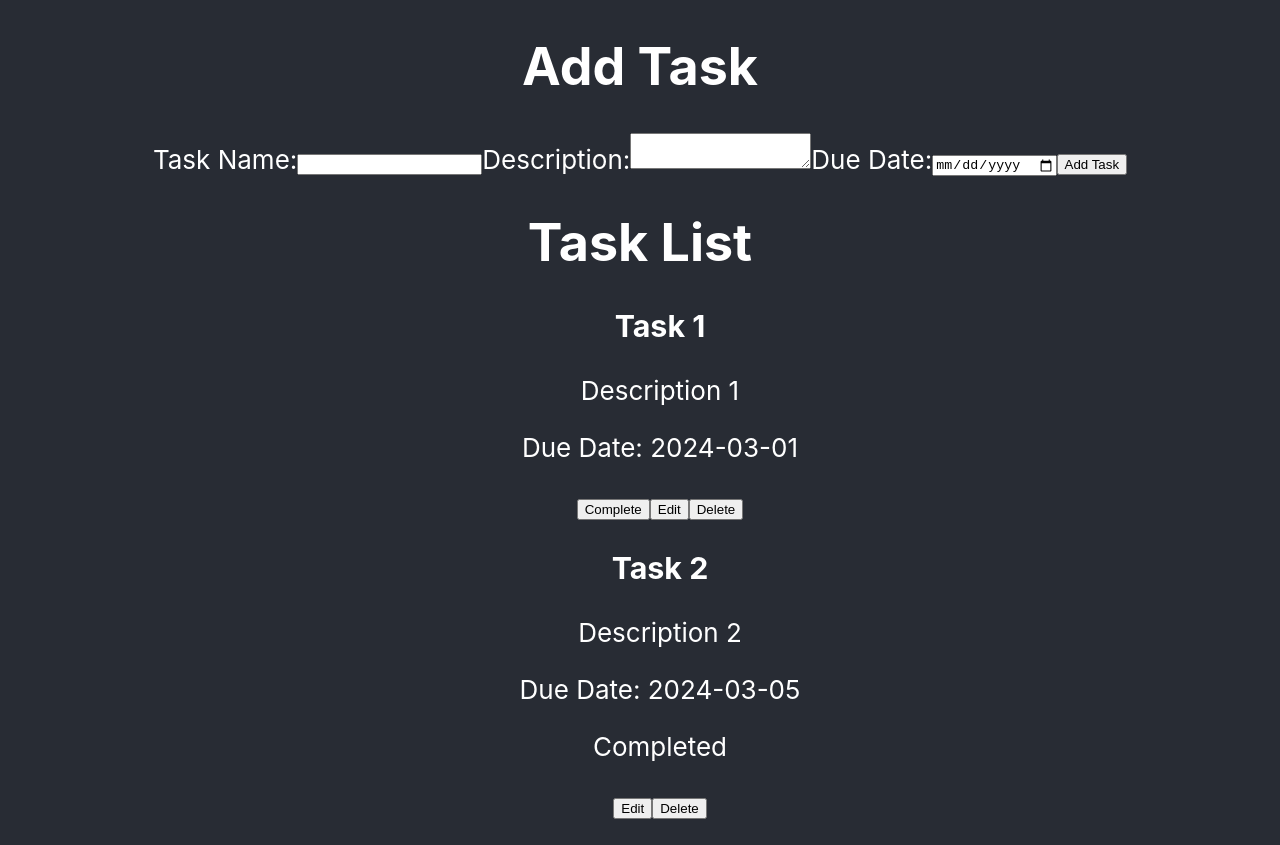
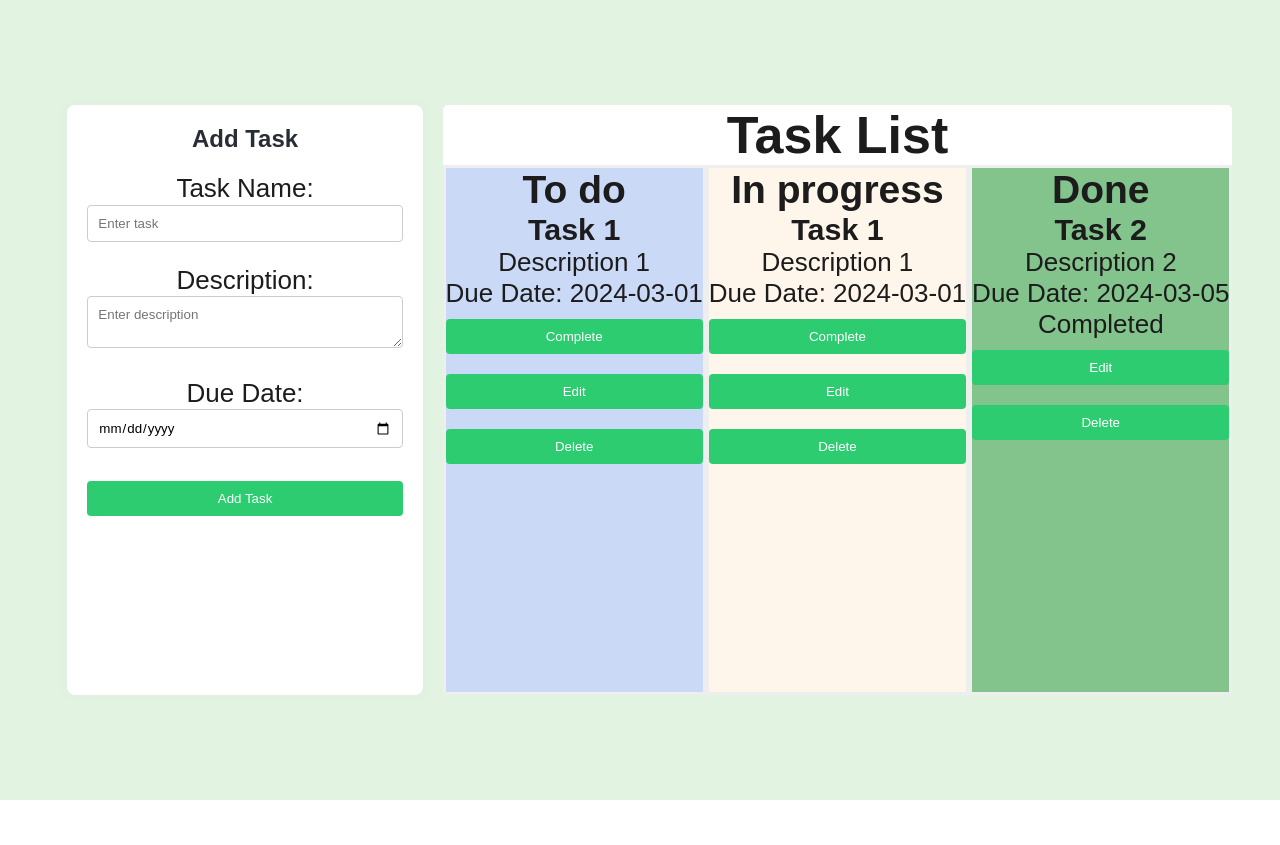
Before and after one commit to ceeygithub/task-manager, a React (Create React App) app: page / in a window 1280 px wide. After the commit the page ends 800 px from the top, so only its background shows below. Built offline with nearby package versions, Linux system fonts and the light colour scheme.

Commit message:
added styling

```diff
--- a/package.json
+++ b/package.json
@@ -9,6 +9,7 @@
     "formik": "^2.4.5",
     "react": "^18.2.0",
     "react-dom": "^18.2.0",
+    "react-icons": "^5.0.1",
     "react-router-dom": "^6.22.1",
     "react-scripts": "5.0.1",
     "web-vitals": "^2.1.4",
--- a/src/App.css
+++ b/src/App.css
@@ -1,6 +1,16 @@
 
+* {
+  margin: 0;
+  padding: 0;
+  box-sizing: border-box;
+  list-style-type: none;
+  font-family: 'Poppins', sans-serif;
+}
+*:focus {
+  outline: none;
+}
 .App {
-  background-color: #282c34;
+  background-color: #e3f3e2;
   min-height: 100vh;
   display: flex;
     text-align: center;
@@ -8,5 +18,94 @@
   align-items: center;
   justify-content: center;
   font-size: calc(10px + 2vmin);
-  color: white;
+  color: rgb(28, 28, 29);
 }
+
+/* General Form Styles */
+.inner-container{
+display: grid;
+grid-template-columns: 1fr 2fr;
+}
+.AddTaskForm {
+  max-width: 90%;
+  /* height: 400px; */
+  margin: 0 auto;
+  padding: 20px;
+  background-color: #fff;
+  box-shadow: 0 0 10px rgba(178, 177, 177, 0.1);
+  border-radius: 8px;
+}
+
+
+.AddTaskForm h1 {
+  font-size: 24px;
+  margin-bottom: 20px;
+  color: #282c34;
+}
+
+.form {
+  display: flex;
+  flex-direction: column;
+}
+
+.AddTaskForm label {
+  margin-bottom: 8px;
+}
+
+.AddTaskForm input,
+.AddTaskForm textarea,
+.AddTaskForm select {
+  width: 100%;
+  padding: 10px;
+  margin-bottom: 15px;
+  border: 1px solid #ccc;
+  border-radius: 4px;
+  box-sizing: border-box;
+}
+
+.AddTaskForm textarea {
+  resize: vertical;
+}
+
+ button {
+  margin: 10px 0;
+  padding: 10px 15px;
+  background-color: #2ecc71;
+  color: #fff;
+  border: none;
+  border-radius: 4px;
+  cursor: pointer;
+  transition: background-color 0.3s;
+}
+
+.AddTaskForm button:hover {
+  background-color: #27ae60;
+}
+
+/* Error Message Styles */
+.AddTaskForm .error-message {
+  color: #e74c3c;
+  margin-top: 5px;
+  font-size: 14px;
+}
+
+/* Media Query for Small Screens */
+@media only screen and (max-width: 600px) {
+  .AddTaskForm {
+    max-width: 100%;
+  }
+}
+
+section{
+  /* width: 23%; */
+    border: 3px solid #eee;
+    padding: 0;
+    margin: 0;
+    text-align: center;
+    background: #ccc;
+
+}
+.tasksSection {
+  height: 60vh;
+  width: 100%;
+}
--- a/src/components/AddTaskForm/AddTaskForm.jsx
+++ b/src/components/AddTaskForm/AddTaskForm.jsx
@@ -2,11 +2,11 @@ import React from 'react';
 import { useFormik } from 'formik';
 import * as Yup from 'yup';
 import  './AddTaskForm'
-// import { useHistory } from 'react-router-dom';
+
 import { useNavigate } from 'react-router-dom';
 
 const AddTaskForm = ({ onAdd }) => {
-//   const history = useHistory();
+
  const navigate = useNavigate();
 
   const formik = useFormik({
@@ -30,11 +30,12 @@ const AddTaskForm = ({ onAdd }) => {
 
   return (
     <div className='AddTaskForm '>
-      <h1>Add Task</h1>
-      <form onSubmit={formik.handleSubmit} >
+      <h1 className='header1'>Add Task</h1>
+      <form onSubmit={formik.handleSubmit}  className='form'>
         <label>
           Task Name:
           <input
+          placeholder="Enter task"
             type="text"
             name="name"
             value={formik.values.name}
@@ -47,6 +48,7 @@ const AddTaskForm = ({ onAdd }) => {
         <label >
           Description:
           <textarea
+          placeholder="Enter description"
             name="description"
             value={formik.values.description}
             onChange={formik.handleChange}
--- a/src/components/AddTaskForm/Addtaskform.css
+++ b/src/components/AddTaskForm/Addtaskform.css
@@ -15,7 +15,7 @@
     margin-bottom: 20px;
 }
 
-.AddTaskForm form {
+.form {
     display: flex;
     flex-direction: column;
 }
--- a/src/components/TaskItem/TaskItem.jsx
+++ b/src/components/TaskItem/TaskItem.jsx
@@ -3,7 +3,7 @@
 import React from 'react';
 const TaskItem = ({ task, onEdit, onDelete, onComplete }) => {
   return (
-    <li>
+    <li style={{ display: 'flex' , flexDirection:'column' }}>
       <h3>{task.name}</h3>
       <p>{task.description}</p>
       <p>Due Date: {task.dueDate}</p>
--- a/src/components/TaskList/TaskList.jsx
+++ b/src/components/TaskList/TaskList.jsx
@@ -1,22 +1,96 @@
+// import React from 'react';
+// import TaskItem from '../TaskItem/TaskItem'
+
+// const TaskList = ({ tasks, onEdit, onDelete, onComplete }) => {
+//   return (
+//     <div>
+//       <h1>Task List</h1>
+//       <ul >
+//         {tasks.map((task) => (
+
+//    <TaskItem
+//             key={task.id}
+//             task={task}
+//             onEdit={onEdit}
+//             onDelete={onDelete}
+//             onComplete={onComplete}
+//           />
+
+//         ))}
+//       </ul>
+//     </div>
+//   );
+// };
+
+// export default TaskList;
+
 import React from 'react';
-import TaskItem from '../TaskItem/TaskItem'
+import TaskItem from '../TaskItem/TaskItem';
 
 const TaskList = ({ tasks, onEdit, onDelete, onComplete }) => {
+  // Categorize tasks into progress, ongoing, and done
+  const progressTasks = tasks.filter((task) => !task.completed);
+  const doneTasks = tasks.filter((task) => task.completed);
+
   return (
-    <div>
+   <div  style={{ display: 'flex', flexDirection: 'column', background: '#fff', borderRadius: '5px 5px 0 0' }}>
      <h1>Task List</h1>
-      <ul style={{ listStyleType: 'none' }}>
-        {tasks.map((task) => (
+        <div style={{ display: 'flex', width: '100%' }}>
+
+      {/* Progress Section */}
+      <section style={{ background: '#CAD9F6' }} >
+        <h2>To do</h2>
+        <ul className='tasksSection'>
+          {progressTasks.map((task) => (
+            <li key={task.id}>
               <TaskItem
-            key={task.id}
                 task={task}
                 onEdit={onEdit}
                 onDelete={onDelete}
                 onComplete={onComplete}
               />
+            </li>
+          ))}
+        </ul >
+      </section>
+
+      {/* Ongoing Section (Tasks not completed yet) */}
+      <section style={{ background: '#FFF6EB' }}>
+        <h2>In progress</h2>
+        <ul className='tasksSection'>
+          {progressTasks.map((task) => (
+            <li key={task.id}>
+              <TaskItem
+                task={task}
+                onEdit={onEdit}
+                onDelete={onDelete}
+                onComplete={onComplete}
+              />
+            </li>
           ))}
         </ul>
+      </section>
+
+      {/* Done Section */}
+      <section style={{ background: '#83C38C' }}>
+        <h2>Done</h2>
+        <ul  className='tasksSection'>
+          {doneTasks.map((task) => (
+            <li key={task.id}>
+              <TaskItem
+                task={task}
+                onEdit={onEdit}
+                onDelete={onDelete}
+                onComplete={onComplete}
+              />
+            </li>
+          ))}
+        </ul>
+      </section>
     </div>
+   </div>
+
+
   );
 };
 
--- a/src/components/TaskManagerApp/TaskManagerApp.jsx
+++ b/src/components/TaskManagerApp/TaskManagerApp.jsx
@@ -52,7 +52,7 @@ const TaskManagerApp = () => {
     <Router>
       <Routes>
 
-         <Route path="/" element={<div>
+         <Route path="/" element={<div  className='inner-container'>
             <AddTaskForm onAdd={addTask} />
         <TaskList tasks={tasks} onEdit={editTask} onDelete={deleteTask} onComplete={markTaskAsComplete} />
 
```
Also changed, not shown: 1 other file (tests, documents, lock files or other folders). Lines whose indentation alone changed are shown as unchanged.
